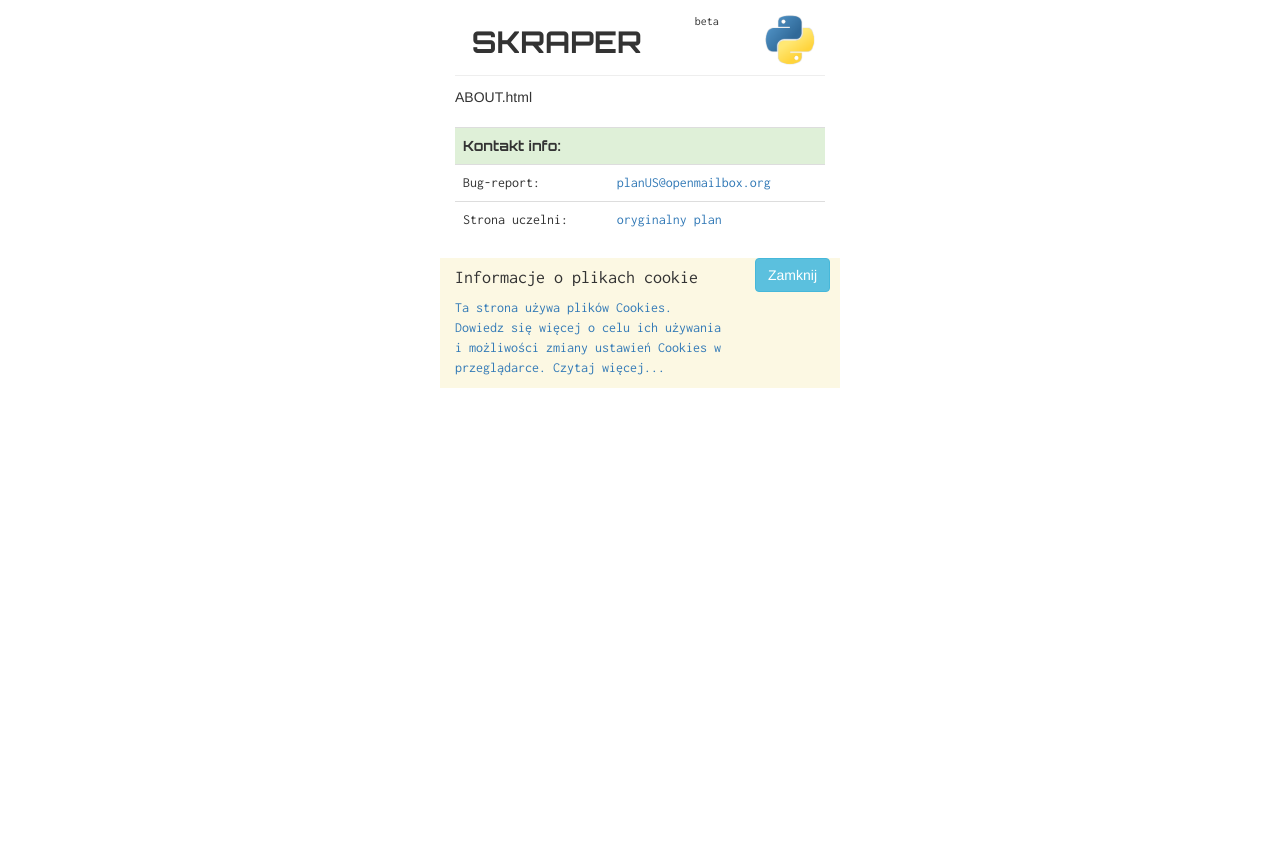
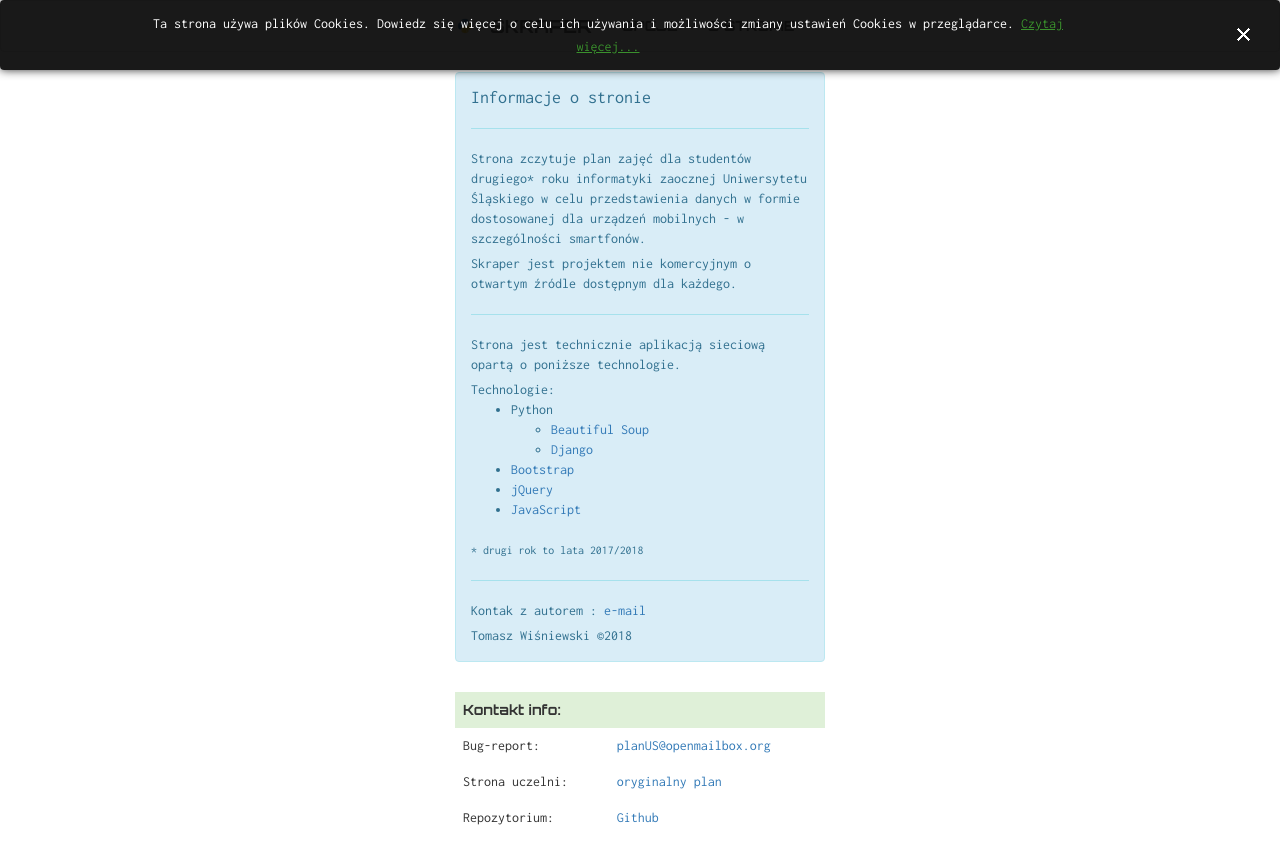
Before and after one commit to tomwisniewskiprv/Standalone_Scraper, a Django app: page /about in a window 1280 px wide. Before the commit the page ends 388 px from the top, so only its background shows below. Run offline with Django 3.2, Linux system fonts and the light colour scheme; some libraries are stand-ins or nearby versions.

Commit message:
Added cookie inforamtion pop up. Added pages : options, about

```diff
--- /dev/null
+++ b/Scraper/static/cookie_panel.css
@@ -0,0 +1,98 @@
+
+.panel_cookie p,
+.panel_cookie h4 {
+    font-family: 'Inconsolata', monospace;
+    text-align: left;
+}
+
+.panel_cookie {
+    width: 100%;
+    position: fixed;
+    border-radius: 4px;
+    right: 0;
+    min-height: 53px !important;
+    line-height: 50px;
+    z-index: 100002;
+    background: #28292a;
+    background: rgba(0, 0, 0, 0.9);
+    -webkit-box-shadow: 0 0 10px 0 rgba(0, 0, 0, .8);
+    box-shadow: 0 0 10px 0 rgba(0, 0, 0, .8);
+    padding: 0;
+}
+
+/*#panel_cookie_dol {
+    top: 1%;
+}*/
+
+#panel_cookie {
+    top: 0;
+}
+
+div.text {
+    float: left;
+    margin: 0 0 0 10%;
+    max-width: 75%;
+    width: 75%;
+}
+
+.panel_cookie input,
+body .panel_cookie input {
+    border: none;
+    color: #fff;
+    font-size: 30px;
+    height: 53px !important;
+    width: 53px !important;
+    line-height: 53px;
+    background: url("close-st1.png") no-repeat 50%;
+    display: block;
+    float: right;
+    padding: 0;
+    margin: 8px 10px 0 0;
+    cursor: pointer;
+    text-indent: -999em;
+    -webkit-border-radius: 0;
+    border-radius: 0;
+}
+
+.panel_cookie input[type="button"]:hover,
+.panel_cookie input:hover,
+.panel_cookie input:active,
+.panel_cookie input:focus {
+    background: url("close-st1.png") no-repeat 50% #3A902D;
+    -webkit-border-radius: 0;
+    border-radius: 50px;
+}
+
+.panel_cookie h4,
+.panel_cookie p {
+    color: #fff;
+    text-shadow: -1px 0 0 rgba(0, 0, 0, .3);
+}
+
+.panel_cookie h4 {
+    font-weight: 100;
+    font-size: 14px;
+    text-transform: uppercase;
+    margin: 0;
+    display: none
+}
+
+.panel_cookie p {
+    font-size: 14px;
+    line-height: 23px;
+    margin: 12px 0;
+    text-align: center
+}
+
+.panel_cookie p a {
+    color: #3A902D;
+    text-decoration: underline;
+    background: none;
+}
+
+.panel_cookie a:hover,
+.panel_cookie a:active,
+.panel_cookie a:focus {
+    text-decoration: none;
+    background: none;
+}
--- a/Scraper/static/main.js
+++ b/Scraper/static/main.js
@@ -7,7 +7,7 @@
 }
 
 function hide_cookie() {
-    $('#cookie_info').hide();
+    $('#panel_cookie').hide();
     set_cookie();
 
 }
--- a/Scraper/static/style.css
+++ b/Scraper/static/style.css
@@ -7,7 +7,7 @@
     font-family: 'Orbitron', sans-serif;
 }
 
-.inconsolata { /*fajna*/
+.inconsolata {
     font-family: 'Inconsolata', monospace;
 }
 
@@ -25,3 +25,11 @@
 .container-fluid {
     max-width: 400px;
 }
+
+/*Kontakt info footer*/
+#footer_info {
+    padding-top: 10px;
+    max-width: 400px;
+    position: relative;
+    bottom: 1%;
+}
--- a/Scraper/urls.py
+++ b/Scraper/urls.py
@@ -4,6 +4,5 @@
 urlpatterns = [
     url(r'^$', views.scraper, name='scraper_main_view'),
     url(r'^about$', views.about, name='scraper_about_view'),
-
     url(r'^options$', views.options, name='scraper_options'),
 ]
--- a/Scraper/views.py
+++ b/Scraper/views.py
@@ -44,7 +44,12 @@
 
 def about(request):
     template = "about.html"
-    response = render(request, template)
+    content = {}
+
+    if request.COOKIES.get("cookie_info"):
+        content["cookie_info"] = request.COOKIES["cookie_info"]
+
+    response = render(request, template, content)
     return response
 
 
--- a/Standalone_Scraper/urls.py
+++ b/Standalone_Scraper/urls.py
@@ -1,10 +1,8 @@
 from django.conf.urls import include, url
-from django.contrib import admin
 from Scraper.views import scraper, about, options
 
 urlpatterns = [
-    url(r'^admin/', include(admin.site.urls)),
     url(r'^$', scraper, name='scraper'),
-    url(r'^options', options, name='options'),
     url(r'^about$', about, name='about'),
+    url(r'^options$', options, name='options'),
 ]
--- a/templates/about.html
+++ b/templates/about.html
@@ -1,5 +1,44 @@
 {% extends "base.html" %}
+{% block content %}
 
-{% block content %}
-    <p>ABOUT.html</p>
+
+    <div class="col-xs-12 alert alert-info inconsolata">
+        <div><h4>Informacje o stronie</h4>
+            <hr>
+        </div>
+
+        <p>Strona zczytuje plan zajęć dla studentów drugiego* roku informatyki zaocznej Uniwersytetu Śląskiego w celu
+            przedstawienia danych w formie dostosowanej dla urządzeń mobilnych - w szczególności smartfonów.</p>
+
+        <p>Skraper jest projektem nie komercyjnym o otwartym źródle dostępnym dla każdego.</p>
+
+        <hr>
+        <p>
+            Strona jest technicznie aplikacją sieciową opartą o poniższe technologie.
+        </p>
+
+        <p>Technologie:</p>
+        <ul>
+            <li>Python
+                <ul>
+                    <li><a href="https://www.crummy.com/software/BeautifulSoup/">Beautiful Soup</a></li>
+                    <li><a href="https://www.djangoproject.com/">Django</a></li>
+                </ul>
+            </li>
+            <li><a href="https://getbootstrap.com/">Bootstrap</a></li>
+            <li><a href="https://jquery.com/ ">jQuery</a></li>
+            <li><a href="https://www.javascript.com/">JavaScript</a></li>
+        </ul>
+
+        <p><br>
+            <small>* drugi rok to lata 2017/2018</small>
+        </p>
+
+        <hr>
+        <p>Kontak z autorem : <a href="mailto:planUS@openmailbox.org">e-mail</a></p>
+        <p>Tomasz Wiśniewski &#169;2018</p>
+    </div>
+
+
+
 {% endblock content %}
--- a/templates/base.html
+++ b/templates/base.html
@@ -15,6 +15,7 @@
           rel="stylesheet">
     <link rel="stylesheet" href="https://maxcdn.bootstrapcdn.com/bootstrap/3.3.7/css/bootstrap.min.css">
     <link rel="stylesheet" href="{% static "style.css" %}" type="text/css">
+    <link rel="stylesheet" href="{% static "cookie_panel.css" %}" type="text/css">
 
     <script src="https://ajax.googleapis.com/ajax/libs/jquery/3.2.1/jquery.min.js"></script>
     <script src="https://maxcdn.bootstrapcdn.com/bootstrap/3.3.7/js/bootstrap.min.js"></script>
@@ -22,33 +23,43 @@
 </head>
 <body>
 
-<div class="container-fluid" style="padding-top: 5px;">
-    <div class="row">
-        <div class="col-xs-7">
-            <h2 class="orbitron text-center"><strong>SKRAPER</strong></h2>
+
+<!-- TOP NAVIGATION MENU -->
+<nav class="navbar navbar-default orbitron">
+    <div class="container-fluid">
+        <div class="navbar-header">
+            <button type="button" class="navbar-toggle" data-toggle="collapse" data-target="#myNavbar">
+                <span class="icon-bar"></span>
+                <span class="icon-bar"></span>
+                <span class="icon-bar"></span>
+            </button>
+            <img src="{% static "python-logo-200.png" %}" class="navbar-brand">
+            <a href="{% url 'scraper' %}" class="navbar-brand">SKRAPER</a>
         </div>
-        <div class="col-xs-2">
-            <h6 class="inconsolata text-center">beta</h6>
-        </div>
-        <div class="col-xs-3">
-            <img src="{% static "python-logo-200.png" %}" class="img-responsive text-center">
+        <div class="collapse navbar-collapse" id="myNavbar">
+            <ul class="nav navbar-nav">
+                <li><a href="{% url 'options' %}">OPCJE</a></li>
+                <li><a href="{% url 'about' %}">O STRONIE</a></li>
+            </ul>
         </div>
     </div>
-    <hr style="padding: 3px; margin: 0;">
-</div>
+</nav>
 
-<div class="container-fluid" style="padding-top: 5px;">
+<!-- MAIN CONTENT -->
+<div class="container-fluid">
 
     {% block content %}
     {% endblock %}
 
 </div>
 
-<footer class="container-fluid" style="padding-top: 10px;">
-    <table class="table inconsolata">
+<!-- KONTAK INFO -->
+<footer class="container-fluid">
+    <div class="row">
+        <div class="col-xs-12" id="footer_info">
+            <table class="table table-borderless inconsolata">
                 <tr class="success">
-            <th class="orbitron">Kontakt info:</th>
-            <th></th>
+                    <th class="orbitron" colspan="2">Kontakt info:</th>
                 </tr>
                 <tr>
                     <td>Bug-report:</td>
@@ -58,28 +69,33 @@
                     <td>Strona uczelni:</td>
                     <td><a href="http://plan.ii.us.edu.pl/">oryginalny plan</a></td>
                 </tr>
+
+                <tr>
+                    <td>Repozytorium:</td>
+                    <td><a href="https://github.com/tomwisniewskiprv/Standalone_Scraper">Github</a></td>
+                </tr>
             </table>
+        </div>
+    </div>
 </footer>
 
+
+<!-- COOKIE INFO POP UP -->
 {% if not cookie_info %}
-    <div class="container-fluid bg-warning" id="cookie_info">
-        <div class="row">
-            <div class="col-xs-9 inconsolata">
-                <h4>Informacje o plikach cookie</h4>
-                <p class="text-primary">Ta strona używa plików Cookies. Dowiedz się więcej o celu ich używania i
-                    możliwości zmiany ustawień
-                    Cookies w przeglądarce.<a href="options.html"> Czytaj więcej...</a></p>
+    <div id="panel_cookie" class="panel_cookie">
+        <div class="text"><h4>Informacje o plikach cookie</h4>
+            <p>Ta strona używa plików Cookies. Dowiedz się więcej o celu ich używania i możliwości zmiany ustawień
+                Cookies w
+                przeglądarce. <a href="options.html">Czytaj więcej...</a></p>
         </div>
-            <div class="col-xs-3">
-                <button type="button" class="btn btn-info" id="hide_cookie" value="close_cookie_info"
-                        onclick="hide_cookie();">Zamknij
-                </button>
-            </div>
-        </div>
+        <input type="button" value="Zamknij" onclick="hide_cookie();"/>
     </div>
 {% endif %}
 
+<!-- SCRIPTS -->
 <script src='https://code.jquery.com/jquery-3.1.0.min.js'></script>
 <script src='{% static 'main.js' %}'></script>
+
+
 </body>
 </html>
--- a/templates/options.html
+++ b/templates/options.html
@@ -25,7 +25,8 @@
 
     <div class="col-xs-12 alert alert-success inconsolata">
         <form method="POST" id="form_cookie">
-            <div><h4>Wybierz grupę domyślną :</h4></div>
+            <div><h4>Wybierz grupę domyślną :</h4><hr></div>
+
             {% csrf_token %}
             <div style="padding: 10px; text-align: center;">
                 <label class="radio-inline">
@@ -41,9 +42,8 @@
                     <input type="radio" name="_group" value="B4"> B 4<br>
                 </label>
                 <label style="text-align: center; padding-top: 30px;">
-                    <input type="submit" value="Zapisz ustawienia grupy">
+                    <input type="submit" class="btn btn-warning" value="Zapisz ustawienia grupy">
                 </label>
-
             </div>
         </form>
     </div>
--- a/templates/scraper.html
+++ b/templates/scraper.html
@@ -116,7 +116,6 @@
                     </div>
                     {% comment %} PANEL END {% endcomment %}
 
-
                 {% else %}
                     <div class="panel-group">
                         <div class="panel panel-default">
@@ -140,7 +139,6 @@
         {% endif %}
         </div>
     </div>
-    {% comment %}TAB MENU{% endcomment %}
 
 
 {% endblock content %}
```
Also changed, not shown: README.md, Scraper/static/close-st1.png (added). Lines whose indentation alone changed are shown as unchanged.
